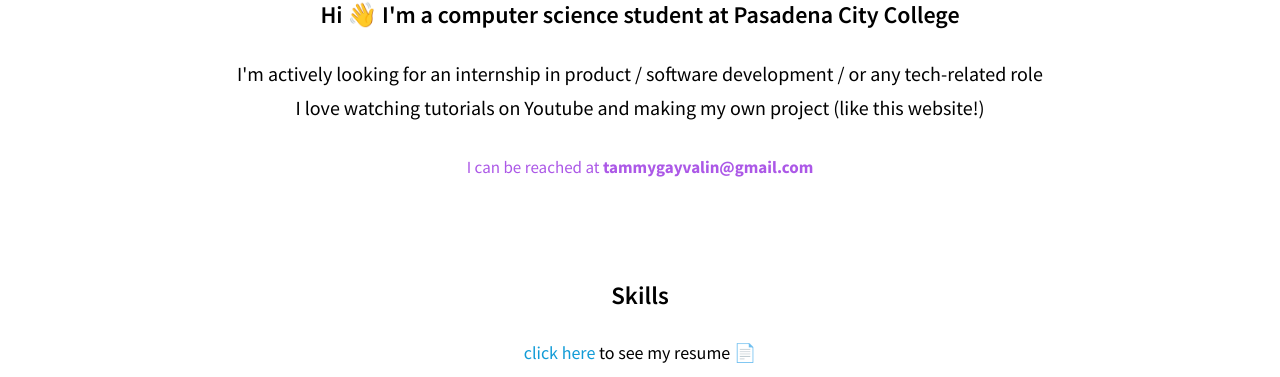
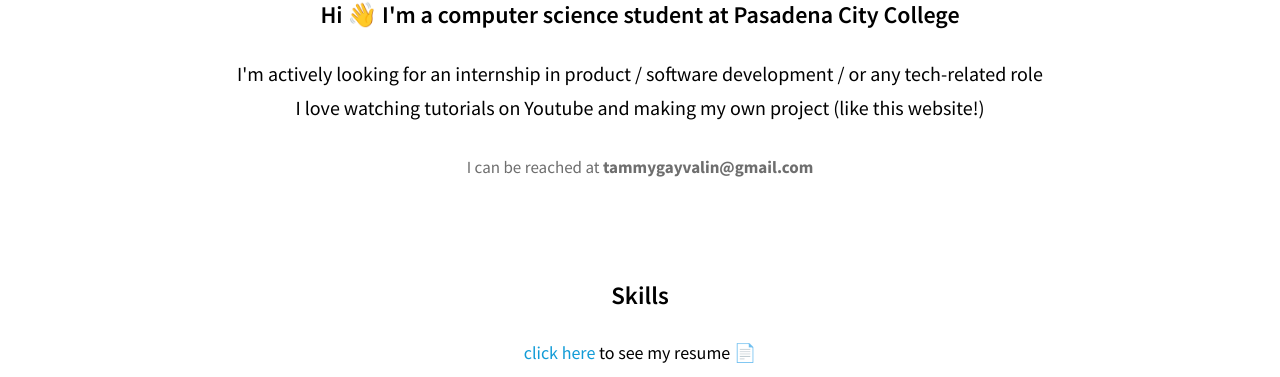
Before and after one commit to TamSuj/my-website, a plain HTML site: page index.html in a window 1280 px wide. Shown: the part 1140-1517 px from the top of the page. Drawn offline with nearby package versions, Linux system fonts and the light colour scheme.

Commit message:
Update styles.css

```diff
--- a/styles.css
+++ b/styles.css
@@ -217,7 +217,7 @@ header.sticky ul li a{
     line-height: 0.9cm;
 }
 .sub {
-    color: #ac58e7;
+    color: #6e6e6e;
     padding: 25px;
     font-size: 17px;
     font-weight: 400;
```
